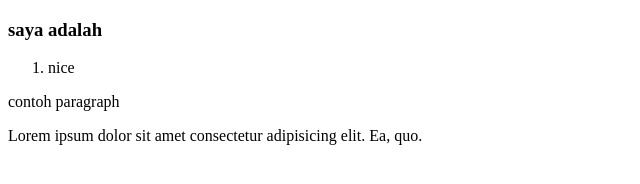
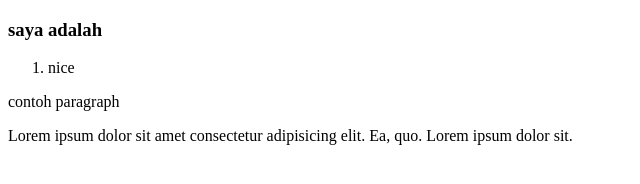
Before and after one commit to localbu/azzam-remote-git, a plain HTML site: page index.html in a window 1280 px wide. Shown: the whole page, without its empty margins (0-640 px from the left). Drawn offline with Linux system fonts and the light colour scheme.

Commit message:
modify in file index.html

```diff
--- a/index.html
+++ b/index.html
@@ -12,6 +12,6 @@
         <li>nice</li>
     </ol>
     <p>contoh paragraph</p>
-    <p>Lorem ipsum dolor sit amet consectetur adipisicing elit. Ea, quo.</p>
+    <p>Lorem ipsum dolor sit amet consectetur adipisicing elit. Ea, quo. Lorem ipsum dolor sit.</p>
 </body>
 </html>
```
